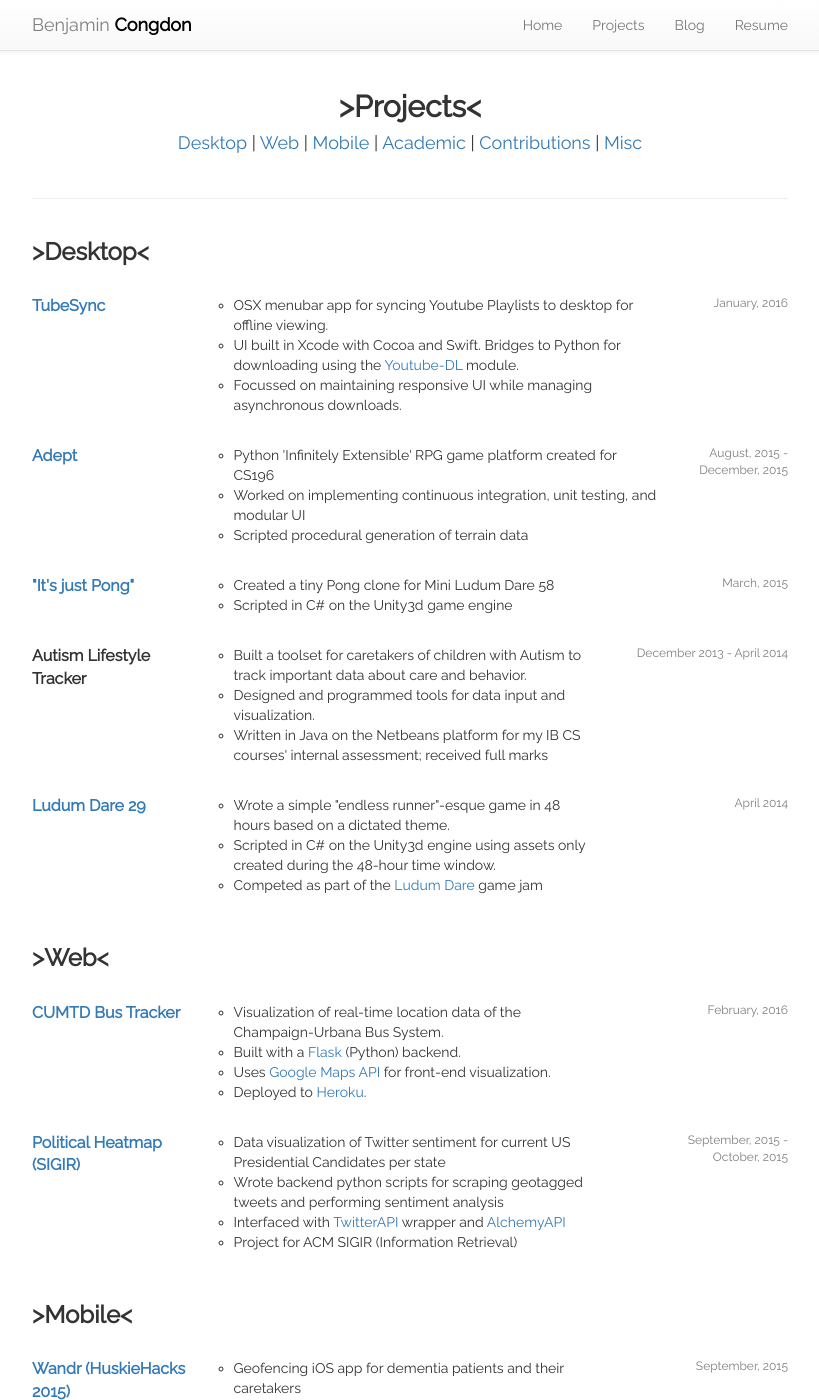
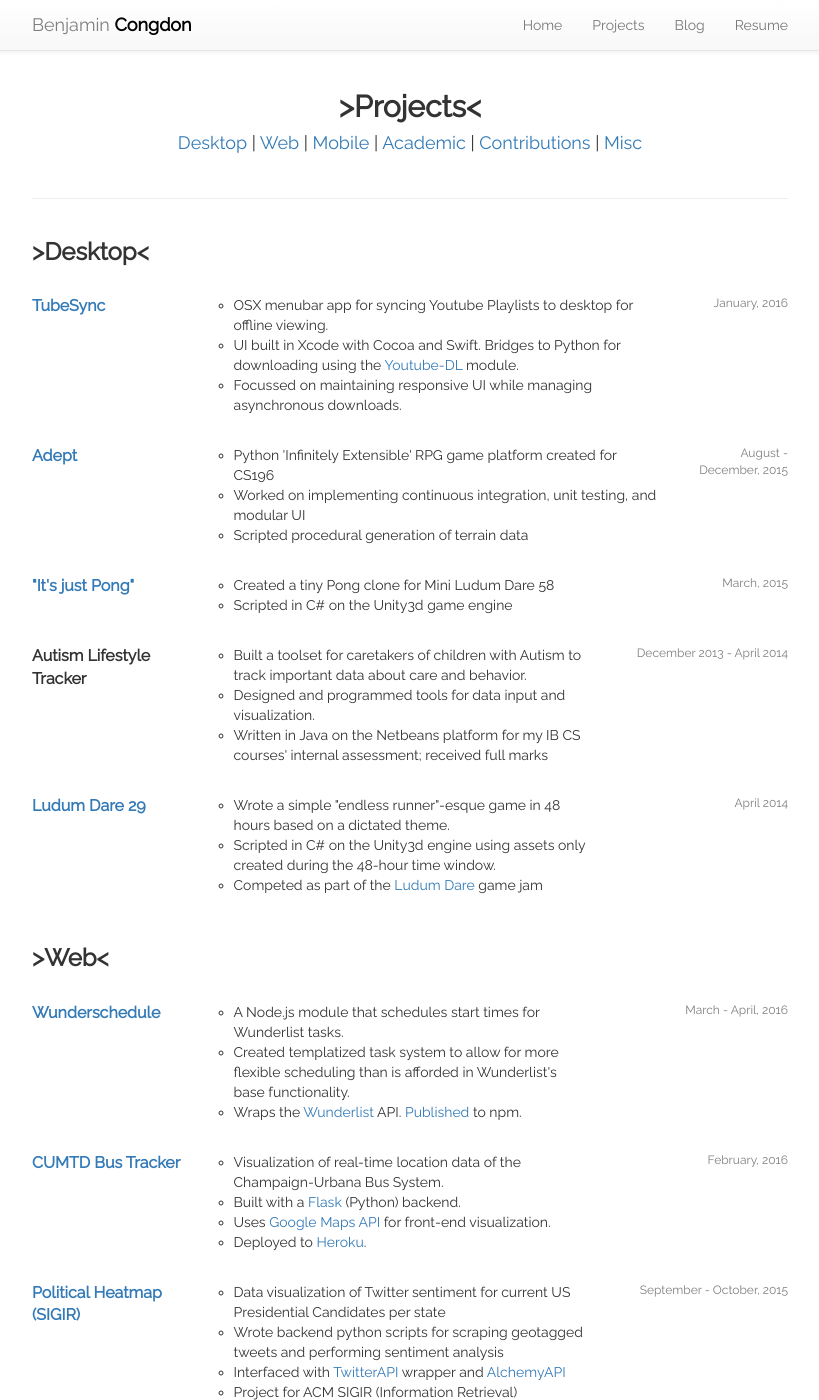
Before and after one commit to rhythmmec/bcongdon.github.io, a Jekyll site: the page built from projects.html, in a window 1280 px wide and 1400 px high. Shown: the whole window, without its empty margins (230-1049 px from the left). Built offline with Jekyll 4.4.1, drawn with Linux system fonts in a browser that asks for light colours; nearby versions of some CDN libraries; some of the changed text lies outside the part shown.

Commit message:
Added Wunderschedule entry; Fixed redundant `year-ing` of dates

```diff
--- a/projects.html
+++ b/projects.html
@@ -57,7 +57,7 @@
       </ul>
     </div>
     <div class="col-md-2 project-date">
-      August, 2015 - <br>December, 2015
+      August - December, 2015
     </div>
   </div>
 
@@ -119,6 +119,23 @@
     </div>
   </div>
 
+  <!-- Wunderschedule -->
+  <div class="row project">
+    <div class="col-md-3 project-title">
+      <a href="https://github.com/benjamincongdon/WunderSchedule">Wunderschedule</a>
+    </div>
+    <div class="col-md-6">
+      <ul class="project-bullet">
+        <li>A Node.js module that schedules start times for Wunderlist tasks.</li>
+        <li>Created templatized task system to allow for more flexible scheduling than is afforded in Wunderlist's base functionality.</li>
+        <li>Wraps the <a href = "https://developer.wunderlist.com/documentation">Wunderlist</a> API. <a href = "https://www.npmjs.com/package/wunderschedule">Published</a> to npm.</li>
+      </ul>
+    </div>
+    <div class="col-md-3 project-date">
+      March - April, 2016
+    </div>
+  </div>
+
   <!-- Bus Tracker -->
   <div class="row project">
     <div class="col-md-3 project-title">
@@ -151,7 +168,7 @@
       </ul>
     </div>
     <div class="col-md-3 project-date">
-      September, 2015 - <br>October, 2015
+      September - October, 2015
     </div>
   </div>
 
```
Also changed, not shown: other parts of projects.html (+1 -1 lines).
